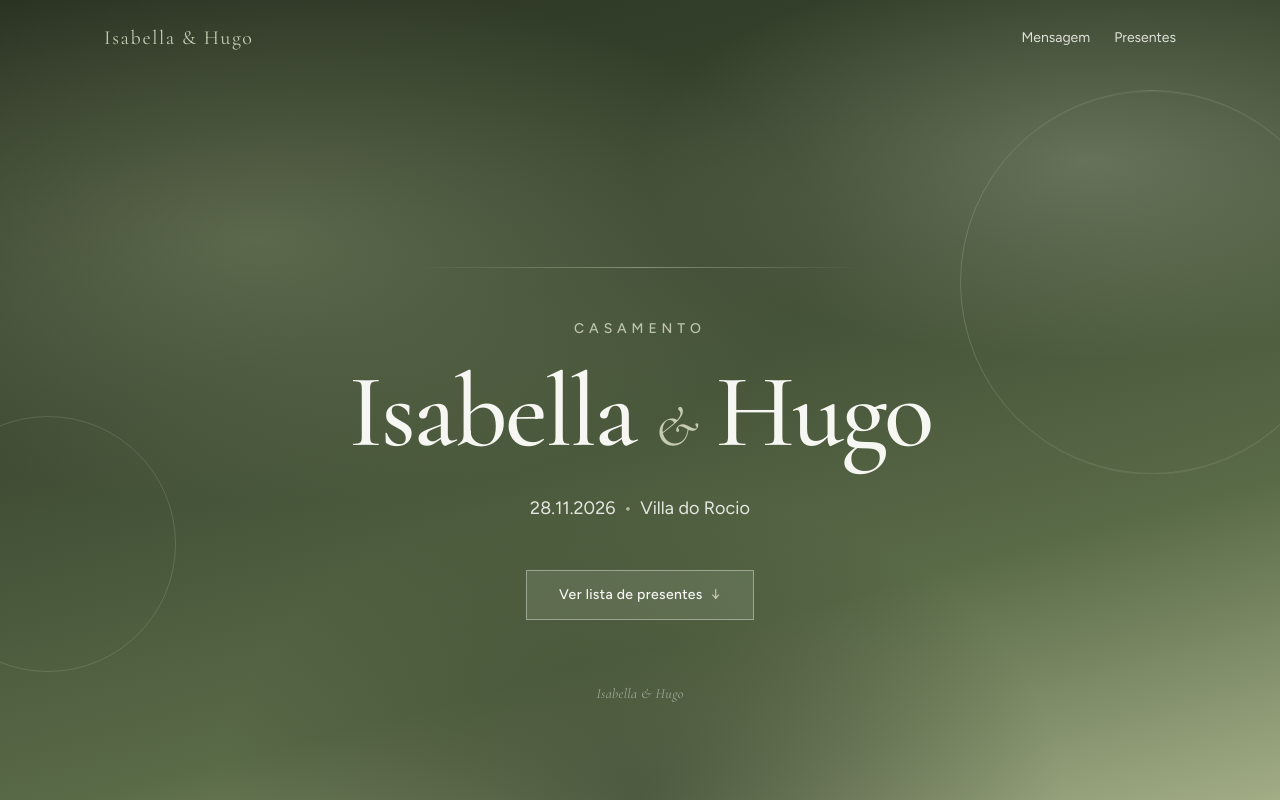
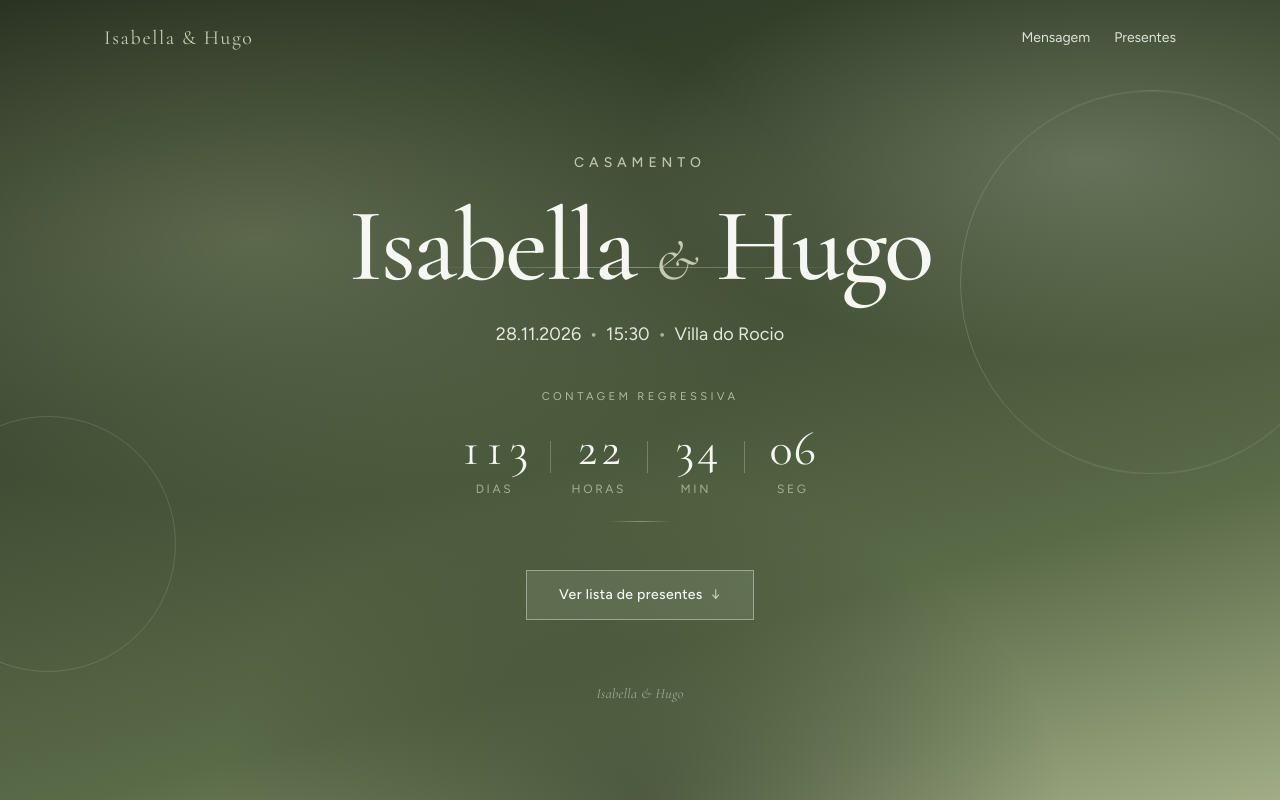
Before and after one commit to Gabrielcardon/casamento-isa-hugo, a React (Vite) app: page / in a window 1280 px wide. Shown: the top 800 px of the page. Built offline with nearby package versions, Linux system fonts and the light colour scheme; no server answers; the database is empty.

Commit message:
Adiciona contagem regressiva para o casamento e atualiza componentes relacionados. Inclui o link do Mercado Pago nas regras do Firestore e ajusta a lógica de exibição e reserva de presentes. Melhora a interface do Admin para gerenciar links de pagamento específicos.

```diff
--- a/src/components/Footer.tsx
+++ b/src/components/Footer.tsx
@@ -9,6 +9,8 @@ export function Footer() {
       </p>
       <p className="mt-4 font-sans text-sm tracking-wide">
         {wedding.dateLabel}
+        <span className="mx-1.5 opacity-50">•</span>
+        {wedding.timeLabel}
         {(wedding.venue || wedding.city)
           ? ` • ${wedding.venue || wedding.city}`
           : ''}
--- a/src/components/Hero.tsx
+++ b/src/components/Hero.tsx
@@ -1,4 +1,5 @@
 import { coupleDisplayName, wedding } from '../config/wedding'
+import { WeddingCountdown } from './WeddingCountdown'
 
 export function Hero() {
   return (
@@ -32,11 +33,15 @@ export function Hero() {
           {wedding.partnerTwo}
         </h1>
 
-        <p className="animate-fade-up delay-2 mx-auto mt-8 max-w-lg font-sans text-base text-linen/90 md:text-lg">
+        <p className="animate-fade-up delay-2 mx-auto mt-6 max-w-lg font-sans text-base text-linen/90 md:text-lg">
           {wedding.dateLabel}
+          <span className="mx-2 text-champagne-soft/80">•</span>
+          {wedding.timeLabel}
           <span className="mx-2 text-champagne-soft/80">•</span>
           {wedding.venue || wedding.city}
         </p>
+
+        <WeddingCountdown />
 
         <div className="animate-fade-up delay-3 mt-12">
           <a
--- a/src/components/MercadoPagoLinkPanel.tsx
+++ b/src/components/MercadoPagoLinkPanel.tsx
@@ -1,11 +1,13 @@
 import {
-  getMercadoPagoPaymentLink,
-  hasMercadoPagoLink,
+  isGiftSpecificMercadoPagoLink,
+  resolveMercadoPagoLink,
 } from '../config/wedding'
 
 interface MercadoPagoLinkPanelProps {
   amount: number
   giftName: string
+  /** Link específico deste presente (opcional) */
+  giftMercadoPagoLink?: string
 }
 
 function formatPrice(value: number) {
@@ -16,27 +18,24 @@ function formatPrice(value: number) {
 }
 
 /**
- * PoC: redireciona a um link fixo do Mercado Pago.
- * Não sincroniza valor por presente nem webhook de pagamento.
+ * Link do presente (com valor) tem prioridade; senão usa o link geral sem valor fixo.
  */
 export function MercadoPagoLinkPanel({
   amount,
   giftName,
+  giftMercadoPagoLink = '',
 }: MercadoPagoLinkPanelProps) {
-  const link = getMercadoPagoPaymentLink()
-  const ready = hasMercadoPagoLink()
+  const link = resolveMercadoPagoLink(giftMercadoPagoLink)
+  const ready = link.startsWith('http')
+  const hasFixedAmount = isGiftSpecificMercadoPagoLink(giftMercadoPagoLink)
 
   if (!ready) {
     return (
       <div className="border border-champagne/40 bg-champagne/10 px-4 py-4 text-left text-sm text-forest">
-        <p className="font-medium">PoC Mercado Pago — link não configurado</p>
+        <p className="font-medium">Mercado Pago — link não configurado</p>
         <p className="mt-2 leading-relaxed text-muted">
-          Cole o link de pagamento em{' '}
-          <code className="text-xs">src/config/wedding.ts</code> →{' '}
-          <code className="text-xs">mercadoPagoPaymentLink</code>.
-        </p>
-        <p className="mt-2 text-xs text-muted">
-          No app/site do MP: criar link de cobrança e colar a URL aqui.
+          Cadastre um link neste presente no admin, ou o link geral em{' '}
+          <code className="text-xs">src/config/wedding.ts</code>.
         </p>
       </div>
     )
@@ -46,21 +45,30 @@ export function MercadoPagoLinkPanel({
     <div className="space-y-4 text-center">
       <div className="border border-sage/30 bg-white/70 px-4 py-4 text-left text-sm">
         <p className="text-xs uppercase tracking-[0.2em] text-moss">
-          Mercado Pago · PoC
+          Mercado Pago
+          {hasFixedAmount ? ' · valor do presente' : ' · valor a informar'}
         </p>
         <p className="mt-2 font-display text-xl text-forest">{giftName}</p>
         <p className="mt-1 font-semibold tabular-nums text-forest">
-          Valor do presente: {formatPrice(amount)}
+          {formatPrice(amount)}
         </p>
         <ul className="mt-3 list-disc space-y-1.5 pl-4 text-xs leading-relaxed text-muted">
+          {hasFixedAmount ? (
+            <li>
+              Este link já foi criado com o valor do presente no Mercado Pago.
+            </li>
+          ) : (
+            <li>
+              Link geral sem valor fixo — informe{' '}
+              <strong className="font-medium text-forest">
+                {formatPrice(amount)}
+              </strong>{' '}
+              no checkout do MP.
+            </li>
+          )}
           <li>
-            Este é um <strong className="font-medium text-forest">link fixo</strong>{' '}
-            — o valor do item pode precisar ser informado por você no checkout
-            do MP.
-          </li>
-          <li>
-            O site <strong className="font-medium text-forest">não</strong>{' '}
-            confere o pagamento sozinho. Os noivos marcam como pago no admin.
+            O site não confere o pagamento sozinho. Os noivos marcam como pago
+            no admin.
           </li>
         </ul>
       </div>
@@ -81,8 +89,8 @@ export function MercadoPagoLinkPanel({
   )
 }
 
-export function openMercadoPagoLink() {
-  const link = getMercadoPagoPaymentLink()
+export function openMercadoPagoLink(giftMercadoPagoLink?: string) {
+  const link = resolveMercadoPagoLink(giftMercadoPagoLink)
   if (link.startsWith('http')) {
     window.open(link, '_blank', 'noopener,noreferrer')
   }
--- /dev/null
+++ b/src/components/WeddingCountdown.tsx
@@ -0,0 +1,102 @@
+import { useEffect, useState } from 'react'
+import { wedding } from '../config/wedding'
+
+interface Remaining {
+  totalMs: number
+  days: number
+  hours: number
+  minutes: number
+  seconds: number
+}
+
+function getWeddingDate(): Date {
+  const [y, m, day] = wedding.dateISO.split('-').map(Number)
+  return new Date(y, m - 1, day, wedding.timeHour, wedding.timeMinute, 0, 0)
+}
+
+function getRemaining(now = new Date()): Remaining {
+  const totalMs = getWeddingDate().getTime() - now.getTime()
+  if (totalMs <= 0) {
+    return { totalMs: 0, days: 0, hours: 0, minutes: 0, seconds: 0 }
+  }
+  const totalSeconds = Math.floor(totalMs / 1000)
+  const days = Math.floor(totalSeconds / 86400)
+  const hours = Math.floor((totalSeconds % 86400) / 3600)
+  const minutes = Math.floor((totalSeconds % 3600) / 60)
+  const seconds = totalSeconds % 60
+  return { totalMs, days, hours, minutes, seconds }
+}
+
+function Unit({ value, label }: { value: number; label: string }) {
+  return (
+    <div className="min-w-[4.25rem] px-2 text-center sm:min-w-[5rem] sm:px-3">
+      <p className="font-display text-3xl tabular-nums leading-none text-linen sm:text-4xl md:text-5xl">
+        {String(value).padStart(2, '0')}
+      </p>
+      <p className="mt-2 font-sans text-[0.65rem] uppercase tracking-[0.22em] text-champagne-soft/75 sm:text-xs">
+        {label}
+      </p>
+    </div>
+  )
+}
+
+function Divider() {
+  return (
+    <span
+      className="mb-5 hidden h-8 w-px self-end bg-linen/25 sm:mb-6 sm:block"
+      aria-hidden
+    />
+  )
+}
+
+export function WeddingCountdown() {
+  const [remaining, setRemaining] = useState(() => getRemaining())
+
+  useEffect(() => {
+    setRemaining(getRemaining())
+    const id = window.setInterval(() => setRemaining(getRemaining()), 1000)
+    return () => window.clearInterval(id)
+  }, [])
+
+  if (remaining.totalMs <= 0) {
+    return (
+      <div className="animate-fade-up delay-2 mt-10">
+        <p className="font-display text-2xl italic text-linen md:text-3xl">
+          Celebramos nosso dia
+        </p>
+      </div>
+    )
+  }
+
+  const isToday = remaining.days === 0
+
+  return (
+    <div className="animate-fade-up delay-2 mt-10">
+      <p className="font-sans text-[0.7rem] uppercase tracking-[0.3em] text-champagne-soft/85">
+        {isToday ? 'Começa em' : 'Contagem regressiva'}
+      </p>
+
+      <div className="mt-5 flex items-end justify-center gap-1 sm:gap-2">
+        {!isToday && (
+          <>
+            <Unit
+              value={remaining.days}
+              label={remaining.days === 1 ? 'dia' : 'dias'}
+            />
+            <Divider />
+          </>
+        )}
+        <Unit value={remaining.hours} label={remaining.hours === 1 ? 'hora' : 'horas'} />
+        <Divider />
+        <Unit
+          value={remaining.minutes}
+          label={remaining.minutes === 1 ? 'min' : 'min'}
+        />
+        <Divider />
+        <Unit value={remaining.seconds} label="seg" />
+      </div>
+
+      <div className="mx-auto mt-6 h-px w-16 bg-gradient-to-r from-transparent via-champagne-soft/50 to-transparent" />
+    </div>
+  )
+}
--- a/src/config/wedding.ts
+++ b/src/config/wedding.ts
@@ -6,6 +6,10 @@ export const wedding = {
   partnerTwo: 'Hugo',
   dateLabel: '28.11.2026',
   dateISO: '2026-11-28',
+  /** Horário da cerimônia (hora local) */
+  timeLabel: '15:30',
+  timeHour: 15,
+  timeMinute: 30,
   city: 'Villa do Rocio',
   venue: 'Villa do Rocio',
   message:
@@ -51,10 +55,23 @@ export function hasPixConfigured(): boolean {
   return Boolean(wedding.pixKey.trim() || wedding.pixCopiaECola.trim() || wedding.pixQrImage.trim())
 }
 
-export function hasMercadoPagoLink(): boolean {
-  return wedding.mercadoPagoPaymentLink.trim().startsWith('http')
+export function hasMercadoPagoLink(giftLink?: string | null): boolean {
+  return resolveMercadoPagoLink(giftLink).startsWith('http')
 }
 
 export function getMercadoPagoPaymentLink(): string {
   return wedding.mercadoPagoPaymentLink.trim()
 }
+
+/**
+ * Prioridade: link do presente (com valor) → link geral (sem valor fixo).
+ */
+export function resolveMercadoPagoLink(giftLink?: string | null): string {
+  const specific = (giftLink ?? '').trim()
+  if (specific.startsWith('http')) return specific
+  return getMercadoPagoPaymentLink()
+}
+
+export function isGiftSpecificMercadoPagoLink(giftLink?: string | null): boolean {
+  return (giftLink ?? '').trim().startsWith('http')
+}
--- a/src/data/demoGifts.ts
+++ b/src/data/demoGifts.ts
@@ -16,6 +16,7 @@ export const demoGifts: Gift[] = [
     reservedAt: null,
     fulfillmentMethod: null,
     pixPaid: false,
+    mercadoPagoLink: '',
     order: 1,
   },
   {
@@ -32,6 +33,7 @@ export const demoGifts: Gift[] = [
     reservedAt: null,
     fulfillmentMethod: null,
     pixPaid: false,
+    mercadoPagoLink: '',
     order: 2,
   },
   {
@@ -48,6 +50,7 @@ export const demoGifts: Gift[] = [
     reservedAt: new Date().toISOString(),
     fulfillmentMethod: 'pix',
     pixPaid: false,
+    mercadoPagoLink: '',
     order: 3,
   },
   {
@@ -64,6 +67,7 @@ export const demoGifts: Gift[] = [
     reservedAt: null,
     fulfillmentMethod: null,
     pixPaid: false,
+    mercadoPagoLink: '',
     order: 4,
   },
   {
@@ -80,6 +84,7 @@ export const demoGifts: Gift[] = [
     reservedAt: null,
     fulfillmentMethod: null,
     pixPaid: false,
+    mercadoPagoLink: '',
     order: 5,
   },
   {
@@ -96,6 +101,7 @@ export const demoGifts: Gift[] = [
     reservedAt: new Date().toISOString(),
     fulfillmentMethod: 'store',
     pixPaid: false,
+    mercadoPagoLink: '',
     order: 6,
   },
 ]
--- a/src/services/gifts.ts
+++ b/src/services/gifts.ts
@@ -21,7 +21,7 @@ import type {
 import { isFulfillmentMethod } from '../types/gift'
 
 const COLLECTION = 'gifts'
-const STORAGE_KEY = 'casamento-demo-gifts-v2'
+const STORAGE_KEY = 'casamento-demo-gifts-v3'
 
 function normalizeGift(partial: Partial<Gift> & { id: string }): Gift {
   return {
@@ -32,6 +32,7 @@ function normalizeGift(partial: Partial<Gift> & { id: string }): Gift {
     imageUrl: String(partial.imageUrl ?? ''),
     category: String(partial.category ?? ''),
     link: String(partial.link ?? ''),
+    mercadoPagoLink: String(partial.mercadoPagoLink ?? ''),
     status: partial.status === 'reserved' ? 'reserved' : 'available',
     reservedBy: partial.reservedBy ?? null,
     reservedAt: partial.reservedAt ?? null,
@@ -69,6 +70,7 @@ function mapDoc(id: string, data: Record<string, unknown>): Gift {
     imageUrl: data.imageUrl as string,
     category: data.category as string,
     link: data.link as string,
+    mercadoPagoLink: data.mercadoPagoLink as string,
     status: data.status as Gift['status'],
     reservedBy: data.reservedBy as string | null,
     reservedAt: data.reservedAt as string | null,
@@ -149,6 +151,7 @@ export async function createGift(input: GiftInput): Promise<void> {
     imageUrl: input.imageUrl,
     category: input.category,
     link: input.link ?? '',
+    mercadoPagoLink: input.mercadoPagoLink ?? '',
     status: input.status ?? 'available',
     reservedBy: null,
     reservedAt: null,
--- a/src/types/gift.ts
+++ b/src/types/gift.ts
@@ -11,6 +11,11 @@ export interface Gift {
   imageUrl: string
   category: string
   link: string
+  /**
+   * Link Mercado Pago deste presente (valor já definido no MP).
+   * Vazio = usa o link geral sem valor fixo em wedding.ts
+   */
+  mercadoPagoLink: string
   status: GiftStatus
   reservedBy: string | null
   reservedAt: string | null
```
Also changed, not shown: src/components/ReserveModal.tsx (+13 -4 lines), src/pages/AdminPage.tsx (+81 -15 lines), 1 other file (tests, documents, lock files or other folders).
